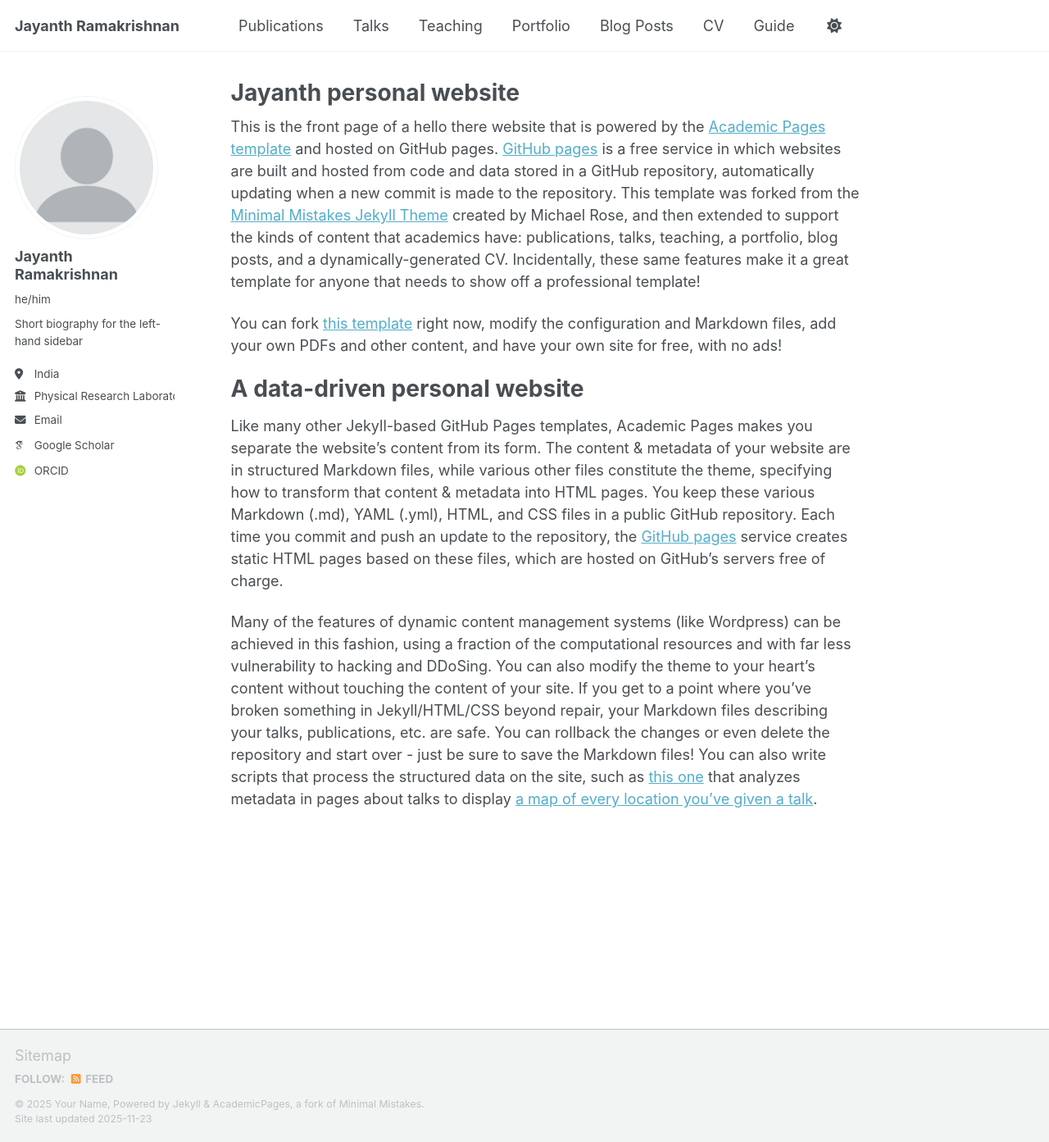
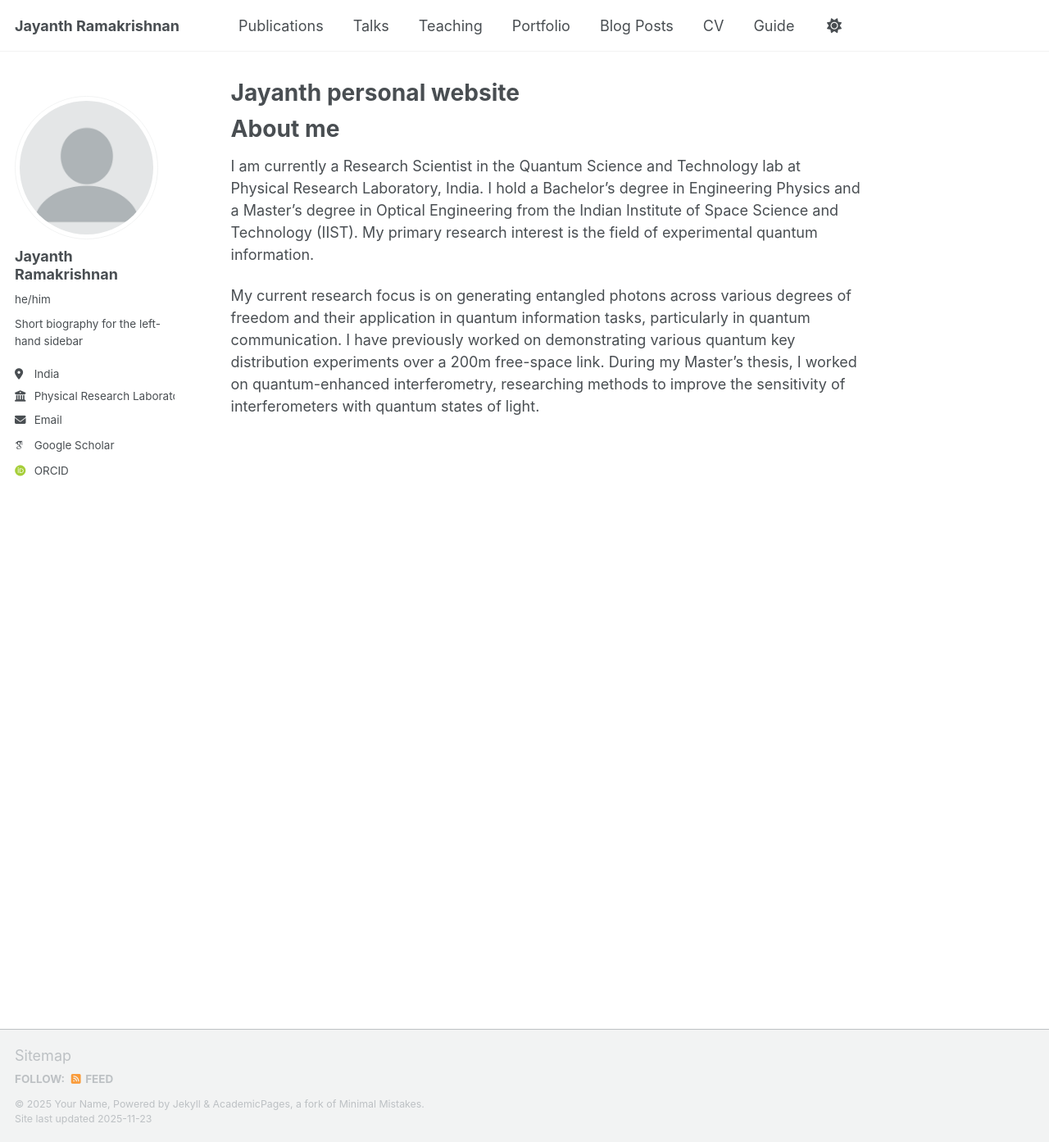
Before and after one commit to jayheme/jayheme.github.io, a Jekyll site: the page built from _pages/about.md, in a window 1280 px wide and 1393 px high. Shown: the whole window at 82% size. Built offline with Jekyll 4.4.1, drawn with Linux system fonts in a browser that asks for light colours; some web fonts are replaced; a script that is not in the unit is left out.

Commit message:
Update about.md

```diff
--- a/_pages/about.md
+++ b/_pages/about.md
@@ -7,12 +7,8 @@ redirect_from:
   - /about.html
 ---
 
-This is the front page of a hello there website that is powered by the [Academic Pages template](https://github.com/academicpages/academicpages.github.io) and hosted on GitHub pages. [GitHub pages](https://pages.github.com) is a free service in which websites are built and hosted from code and data stored in a GitHub repository, automatically updating when a new commit is made to the repository. This template was forked from the [Minimal Mistakes Jekyll Theme](https://mmistakes.github.io/minimal-mistakes/) created by Michael Rose, and then extended to support the kinds of content that academics have: publications, talks, teaching, a portfolio, blog posts, and a dynamically-generated CV. Incidentally, these same features make it a great template for anyone that needs to show off a professional template!
+About me
+======
+I am currently a Research Scientist in the Quantum Science and Technology lab at Physical Research Laboratory, India. I hold a Bachelor's degree in Engineering Physics and a Master’s degree in Optical Engineering from the Indian Institute of Space Science and Technology (IIST). My primary research interest is the field of experimental quantum information.
 
- You can fork [this template](https://github.com/academicpages/academicpages.github.io) right now, modify the configuration and Markdown files, add your own PDFs and other content, and have your own site for free, with no ads!
-
-A data-driven personal website
-======
-Like many other Jekyll-based GitHub Pages templates, Academic Pages makes you separate the website's content from its form. The content & metadata of your website are in structured Markdown files, while various other files constitute the theme, specifying how to transform that content & metadata into HTML pages. You keep these various Markdown (.md), YAML (.yml), HTML, and CSS files in a public GitHub repository. Each time you commit and push an update to the repository, the [GitHub pages](https://pages.github.com/) service creates static HTML pages based on these files, which are hosted on GitHub's servers free of charge.
-
-Many of the features of dynamic content management systems (like Wordpress) can be achieved in this fashion, using a fraction of the computational resources and with far less vulnerability to hacking and DDoSing. You can also modify the theme to your heart's content without touching the content of your site. If you get to a point where you've broken something in Jekyll/HTML/CSS beyond repair, your Markdown files describing your talks, publications, etc. are safe. You can rollback the changes or even delete the repository and start over - just be sure to save the Markdown files! You can also write scripts that process the structured data on the site, such as [this one](https://github.com/academicpages/academicpages.github.io/blob/master/talkmap.ipynb) that analyzes metadata in pages about talks to display [a map of every location you've given a talk](https://academicpages.github.io/talkmap.html).
+My current research focus is on generating entangled photons across various degrees of freedom and their application in quantum information tasks, particularly in quantum communication. I have previously worked on demonstrating various quantum key distribution experiments over a 200m free-space link. During my Master's thesis, I worked on quantum-enhanced interferometry, researching methods to improve the sensitivity of interferometers with quantum states of light.
```
